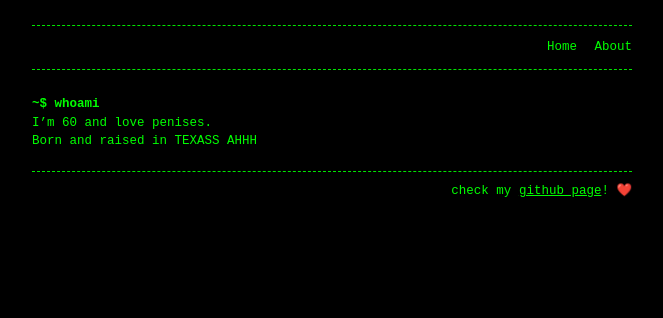
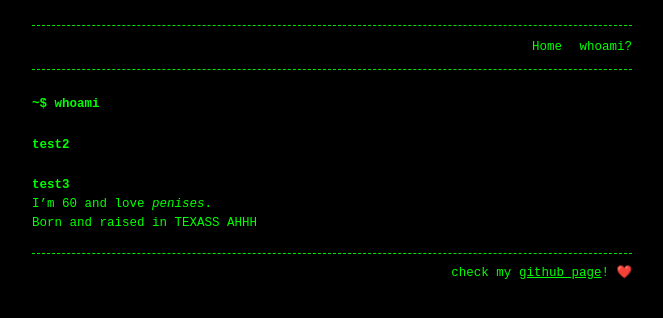
Before and after one commit to 0708090/0708090.github.io, a Jekyll site: the page built from about.md, in a window 1280 px wide. Shown: the top 318 px of the page, without its empty margins (308-971 px from the left). Built offline with Jekyll 4.4.1, drawn with Linux system fonts in a browser that asks for light colours.

Commit message:
Update about.md

```diff
--- a/about.md
+++ b/about.md
@@ -1,10 +1,12 @@
 ---
-title: About
+title: whoami?
 layout: page
 permalink: /whoami
 ---
 
 # ~$ whoami
+## test2
+### test3
 
-I'm 60 and love penises.
+I'm 60 and love *penises*.
 Born and raised in TEXASS AHHH
```
